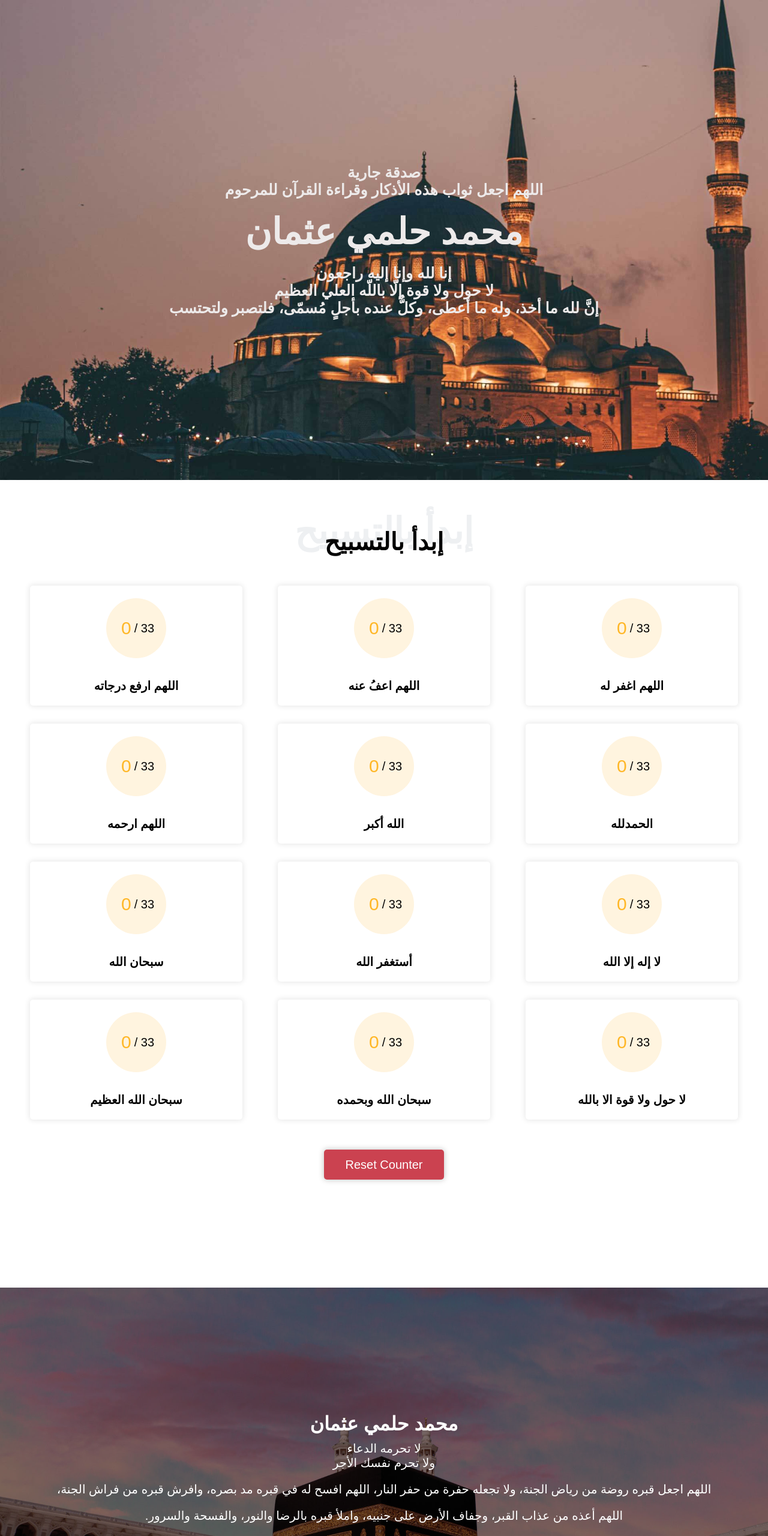
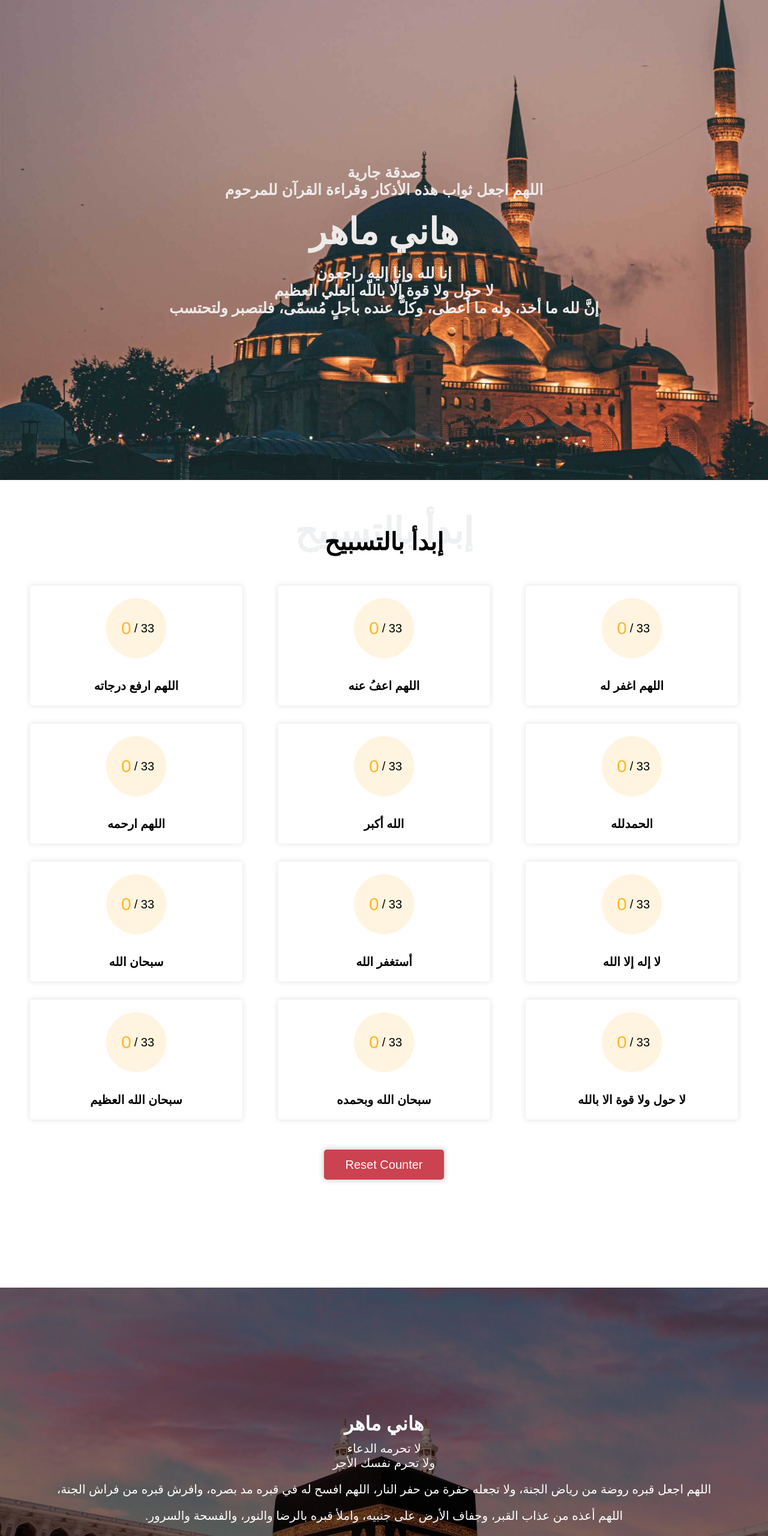
Before and after one commit to Youssef-Soliman-Dev/Fawzy-Mohamed, a plain HTML site: page index.html in a window 1280 px wide. Shown: the top 2560 px of the page at 60% size. Drawn offline with Linux system fonts and the light colour scheme.

Commit message:
Update index.html

```diff
--- a/index.html
+++ b/index.html
@@ -4,7 +4,7 @@
 <head>
     <meta charset="UTF-8">
     <meta name="viewport" content="width=device-width, initial-scale=1.0">
-    <title>محمد حلمي عثمان</title>
+    <title>هاني ماهر</title>
     <link rel="stylesheet" href="style.css">
 </head>
 
@@ -13,7 +13,7 @@
         <p>صدقة جارية</p>
         <p>اللهم اجعل ثواب هذه الأذكار وقراءة القرآن للمرحوم
         </p>
-        <h1>محمد حلمي عثمان</h1>
+        <h1>هاني ماهر</h1>
         <p class="small-txt">إنا لله وإنا إليه راجعون
         </p>
         <p class="small-txt">لا حول ولا قوة إلّا باللّه العلي العظيم</p>
@@ -122,7 +122,7 @@
     <div class="duaa">
         <div class="cover"></div>
 
-        <h1>محمد حلمي عثمان</h1>
+        <h1>هاني ماهر</h1>
         <p>لا تحرمه الدعاء
         </p>
         <p style="margin-bottom: 20px;">ولا تحرم نفسك الأجر
```
